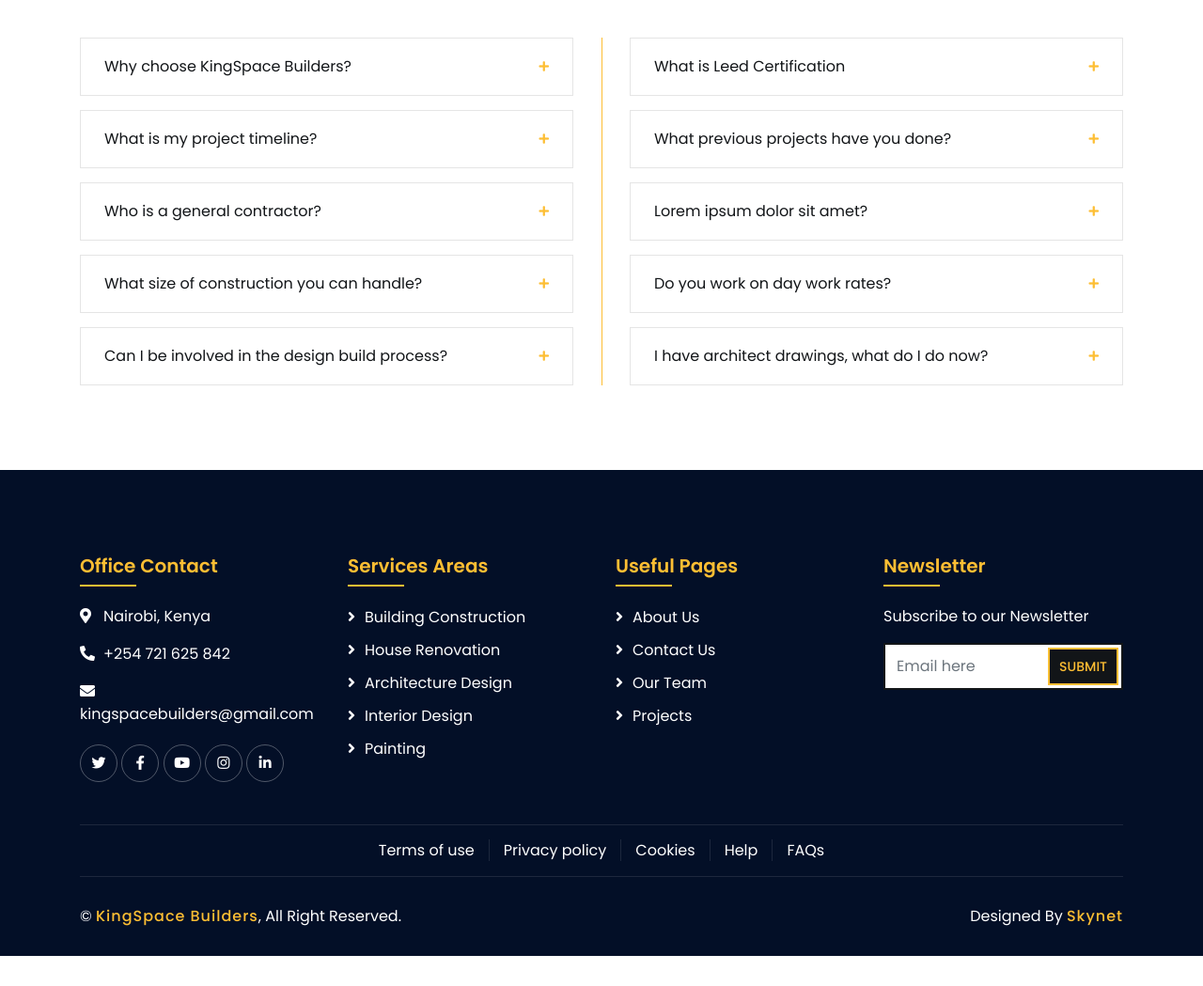
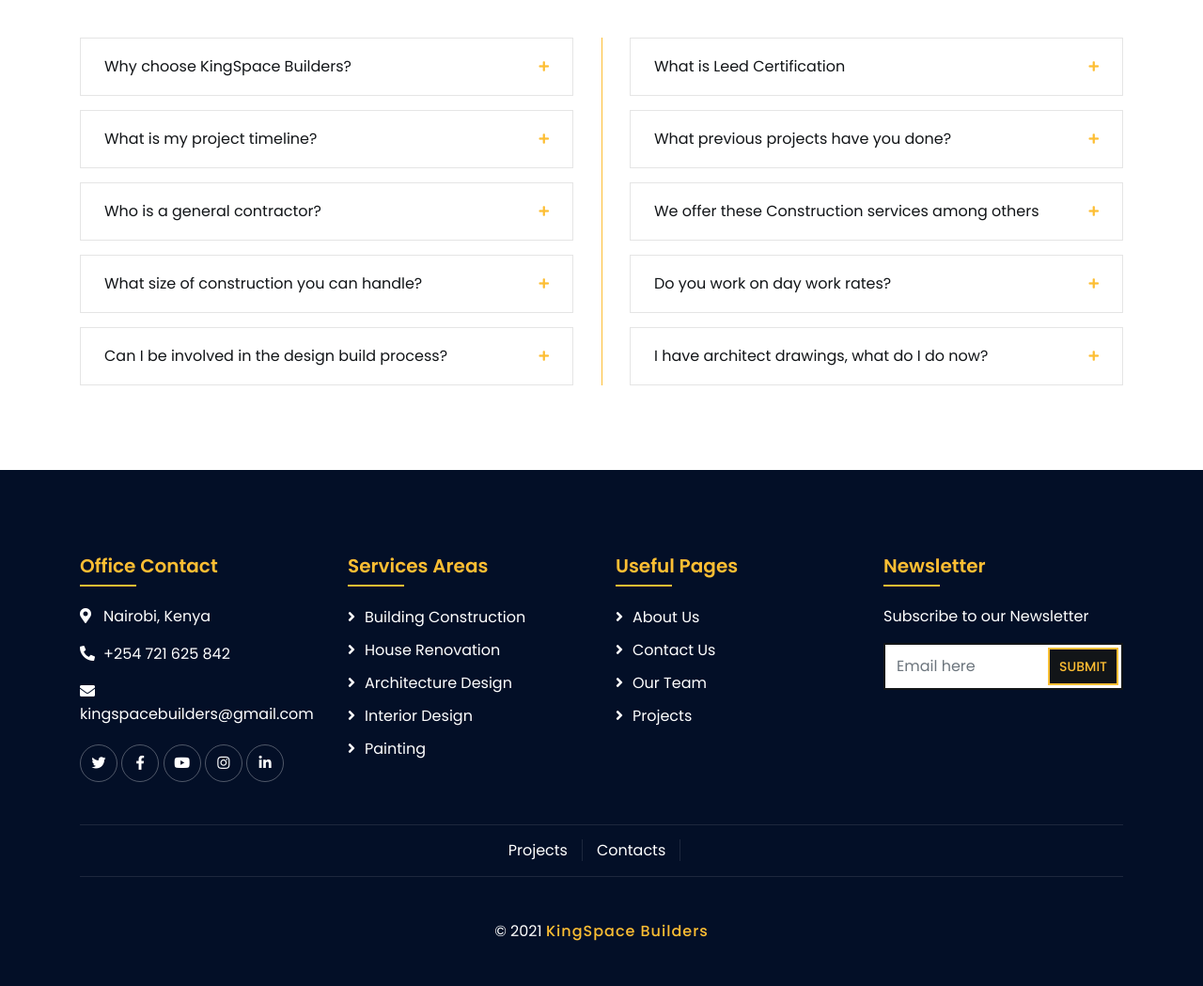
Before and after one commit to Deuce15/kingspace101, a Django app: page /about in a window 1280 px wide. Shown: the part 1411-2460 px from the top of the page at 94% size. Before the commit the page ends 2428 px from the top, so only its background shows below. Run offline with Django 3.2, Linux system fonts and the light colour scheme; some libraries are stand-ins or nearby versions.

Commit message:
Changing footer and email

```diff
--- a/dentist/settings.py
+++ b/dentist/settings.py
@@ -141,8 +141,8 @@
 EMAIL_BACKEND = 'django.core.mail.backends.smtp.EmailBackend'
 EMAIL_HOST = 'smtp.gmail.com'
 EMAIL_PORT = 587
-EMAIL_HOST_USER = 'i.nyamu5@gmail.com'
-EMAIL_HOST_PASSWORD = 'kristinewm'
+EMAIL_HOST_USER = 'kingspacebuilders@gmail.com'
+EMAIL_HOST_PASSWORD = 'kingspace@2021'
 EMAIL_USE_TLS = True
 EMAIL_USE_SSL = False
 
--- a/website/templates/about.html
+++ b/website/templates/about.html
@@ -39,7 +39,7 @@
                                 <p>
                                     We take huge pride in our reputable building services and make sure every project is nothing less than what our clients will expect.
                                 </p>
-                                <a class="btn" href="">Learn More</a>
+                                <a class="btn" href="{% url 'portfolio' %}">Learn More</a>
                             </div>
                         </div>
                     </div>
@@ -203,12 +203,12 @@
                                 <div class="card wow fadeInRight" data-wow-delay="0.3s">
                                     <div class="card-header">
                                         <a class="card-link collapsed" data-toggle="collapse" href="#collapseEight">
-                                            Lorem ipsum dolor sit amet?
+                                            We offer these Construction services among others
                                         </a>
                                     </div>
                                     <div id="collapseEight" class="collapse" data-parent="#accordion-2">
                                         <div class="card-body">
-                                            Lorem ipsum dolor sit amet, consectetur adipiscing elit. Phasellus nec pretium mi. Curabitur facilisis ornare velit non.
+                                            We offer civil construction and structural services that usually include concrete construction, earthwork, fabricating form work and also prefabricated concrete for various kind of construction work.
                                         </div>
                                     </div>
                                 </div>
--- a/website/templates/base.html
+++ b/website/templates/base.html
@@ -183,20 +183,17 @@
                 </div>
                 <div class="container footer-menu">
                     <div class="f-menu">
-                        <a href="">Terms of use</a>
-                        <a href="">Privacy policy</a>
-                        <a href="">Cookies</a>
-                        <a href="">Help</a>
-                        <a href="">FAQs</a>
+                        <a href="{% url 'portfolio' %}">Projects</a>
+                        <a href="{% url 'contact'%}">Contacts</a>
+                        <a href=""></a>
                     </div>
                 </div>
                 <div class="container copyright">
                     <div class="row">
-                        <div class="col-md-6">
-                            <p>&copy; <a href="#">KingSpace Builders</a>, All Right Reserved.</p>
-                        </div>
-                        <div class="col-md-6">
-                            <p>Designed By <a href="#">Skynet</a></p>
+                        <div class="col-md-12">
+                            <div class="footer-copyright text-center py-3">
+                                <p>&copy; 2021 <a href="#">KingSpace Builders</a></p>
+                            </div>
                         </div>
                     </div>
                 </div>
--- a/website/views.py
+++ b/website/views.py
@@ -22,7 +22,7 @@
 
 		From: {}
 		'''.format(data['message'], data['message_email'])
-		send_mail(data['message_subject'], message, '', ['i.nyamu5@gmail.com'])
+		send_mail(data['message_subject'], message, '', ['kingspacebuilders@gmail.com'])
 
 		# send an email
 		'''
```
